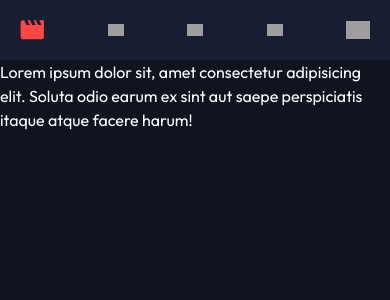
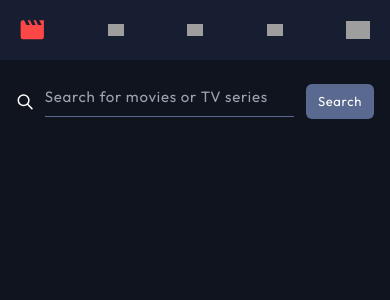
Before and after one commit to okayda/next-movies-db, a Next.js app: page / in a window 390 px wide. Shown: the top 300 px of the page. Built offline with nearby package versions, Linux system fonts and the light colour scheme; grey boxes are pictures that could not be loaded.

Commit message:
Add search bar for mobile & desktop

```diff
--- a/app/page.tsx
+++ b/app/page.tsx
@@ -1,10 +1,9 @@
+import SearchBar from "@/components/SearchBar";
+
 export default function Home() {
   return (
-    <>
-      <h3 className="text-white">
-        Lorem ipsum dolor sit, amet consectetur adipisicing elit. Soluta odio
-        earum ex sint aut saepe perspiciatis itaque atque facere harum!
-      </h3>
-    </>
+    <div className="px-4 py-6 md:px-6">
+      <SearchBar placeholder="Search for movies or TV series" />
+    </div>
   );
 }
--- /dev/null
+++ b/components/SearchBar.tsx
@@ -0,0 +1,36 @@
+export default function SearchBar({
+  placeholder = "Search",
+}: {
+  placeholder: string;
+}) {
+  return (
+    <div className="w-full">
+      <div className="flex items-center gap-3 md:gap-4">
+        <svg
+          xmlns="http://www.w3.org/2000/svg"
+          className=" h-6 w-6 text-white md:h-8 md:w-8"
+          fill="none"
+          viewBox="0 0 22 22"
+          stroke="currentColor"
+        >
+          <path
+            strokeLinecap="round"
+            strokeLinejoin="round"
+            strokeWidth={2}
+            d="M21 21l-6-6m2-5a7 7 0 11-14 0 7 7 0 0114 0z"
+          />
+        </svg>
+
+        <input
+          type="text"
+          placeholder={placeholder}
+          className="w-full border-b border-[#5A698F] bg-transparent pb-2 text-[15px] tracking-wider text-white focus:outline-none md:text-xl lg:text-2xl"
+        />
+
+        <button className="rounded-md bg-[#5A698F] px-3 py-2 text-[13px] tracking-wider text-white md:text-base">
+          Search
+        </button>
+      </div>
+    </div>
+  );
+}
--- a/next.config.js
+++ b/next.config.js
@@ -1,7 +1,7 @@
 /** @type {import('next').NextConfig} */
 
 const nextConfig = {
-  reactStrictMode: false,
+  // reactStrictMode: false,
 };
 
 module.exports = nextConfig;
```
